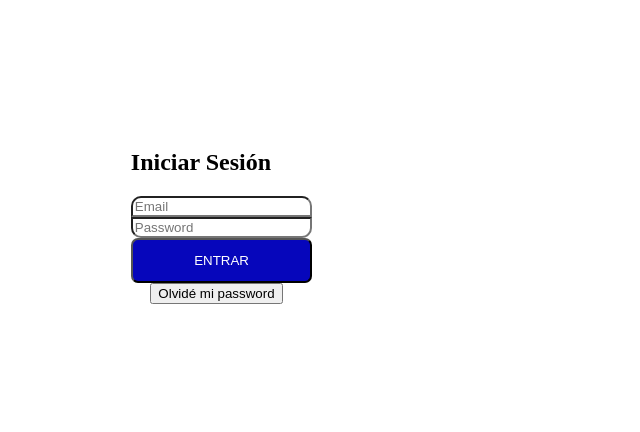
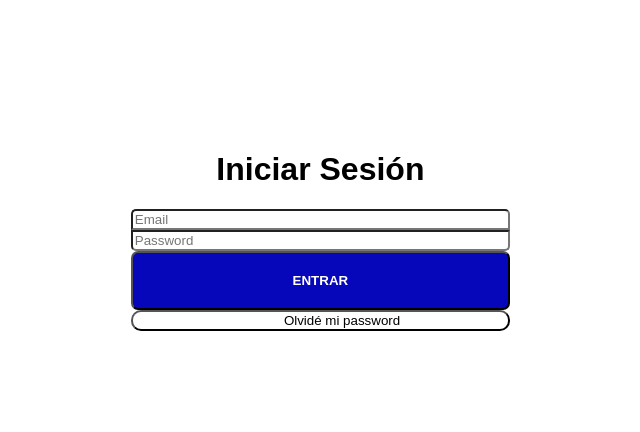
Before and after one commit to Agu891/DesafiosNucba, a plain HTML site: page Desarrollo web/login-landing/Index.html in a window 1280 px wide. Shown: the part 7-439 px from the top of the page, without its empty margins (456-1096 px from the left). Drawn offline with Linux system fonts and the light colour scheme.

Commit message:
mas cambios

```diff
--- a/Desarrollo web/login-landing/Index.css
+++ b/Desarrollo web/login-landing/Index.css
@@ -1,37 +1,52 @@
 .boxgral {
-    box-sizing:content-box;
-    width: 150px;
-    height: 300px;
+
+    width:30%;
+    height: 50%;
     margin: 10px;
     padding-left: 45%;
     padding-top: 10%;
     border: 200px gray;
+
+}
+.titulo{ font-family:Arial, Helvetica, sans-serif;
+        text-align: center;
+
 }
 
-.email{ width: 110%;
+
+.email{ width: 100%;
         display: block;
-        border-top-left-radius: 10px;
-        border-top-right-radius: 10px;
+        border-top-left-radius: 5px;
+        border-top-right-radius: 5px;
+
 
 }
-.email2{ width: 110%;
+
+.email2{ width: 100%;
     display: block;
-    border-bottom-left-radius: 10px;
-    border-bottom-right-radius: 10px;
+    border-bottom-left-radius: 5px;
+    border-bottom-right-radius: 5px;
+
 }
-.submit { width: 121%;
-        height: 15%;
+.submit {
+
+          width: 100%;
+          height: 15%;
           background-color: rgb(6, 6, 187);
           border-radius: 7px;
           color: white;
-
+          font-weight: 750;
           text-align: center;
 
-          padding-left: %;
+
+
 }
 
 
-.button { border-radius: 10px;
+.button {
+    width: 100%;
+    border-radius: 10px;
+    background-color: white;
     text-align: center;
     display:inline-block;
     padding-left: 13%; }
--- a/Desarrollo web/login-landing/Index.html
+++ b/Desarrollo web/login-landing/Index.html
@@ -10,18 +10,20 @@
 
 <body>
     <Div class="boxgral">
-        <h2>Iniciar Sesión</h2>
+        <h1 class="titulo">Iniciar Sesión</h1>
         <form>
             <div class="email">
                 <input type="email" name="email" placeholder="Email" class="email">
                 <input type="text" name="Password" placeholder="Password" class="email2">
             </div>
-            <div >
+
+            <div>
                 <input type="submit" value="ENTRAR" class="submit">
             </div>
-            <div class="button">
-                <input type="button" value="Olvidé mi password">
+            <div >
+                <input type="button" value="Olvidé mi password" class="button">
             </div>
+
     </Div>
     </form>
 
```
